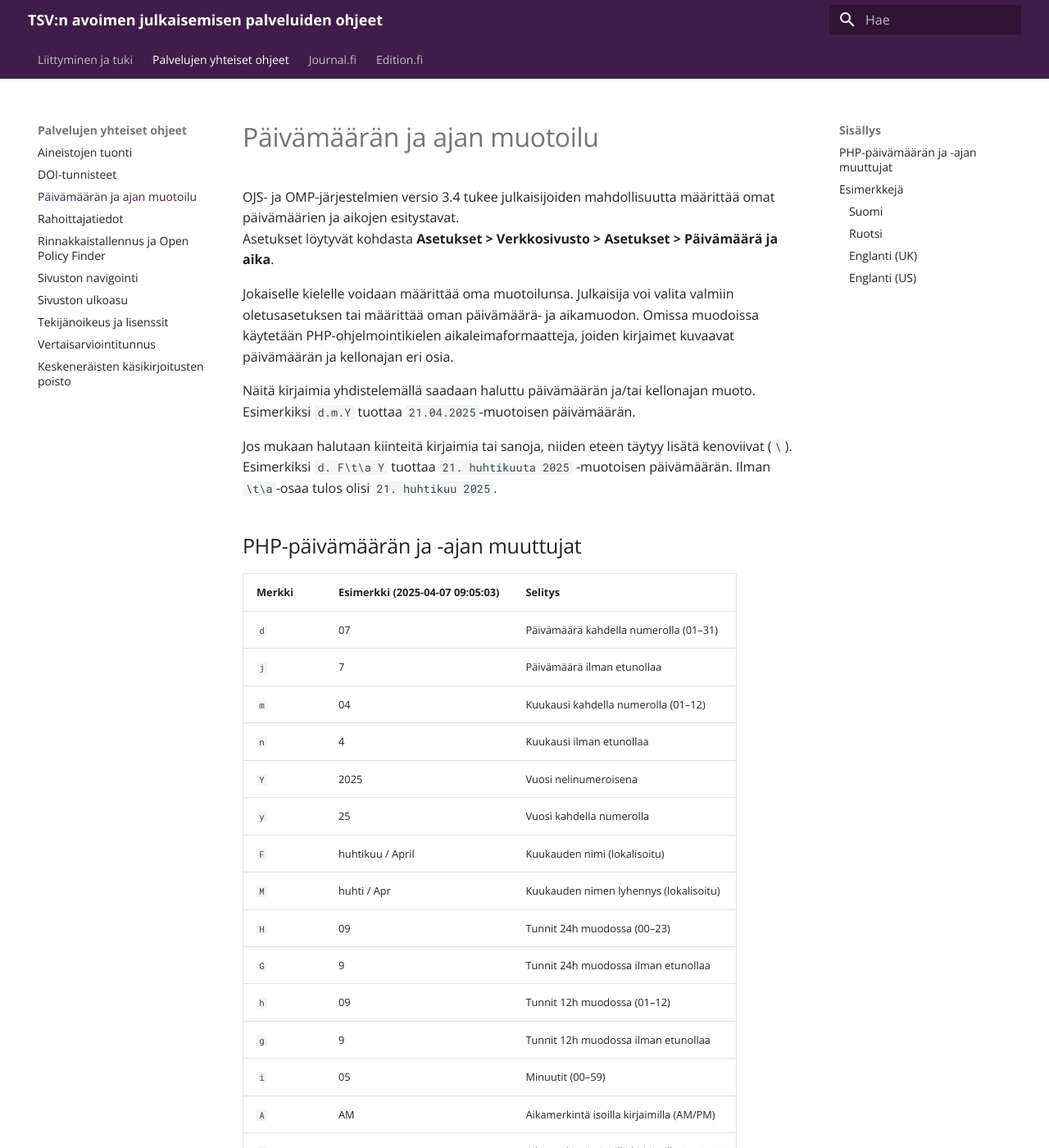
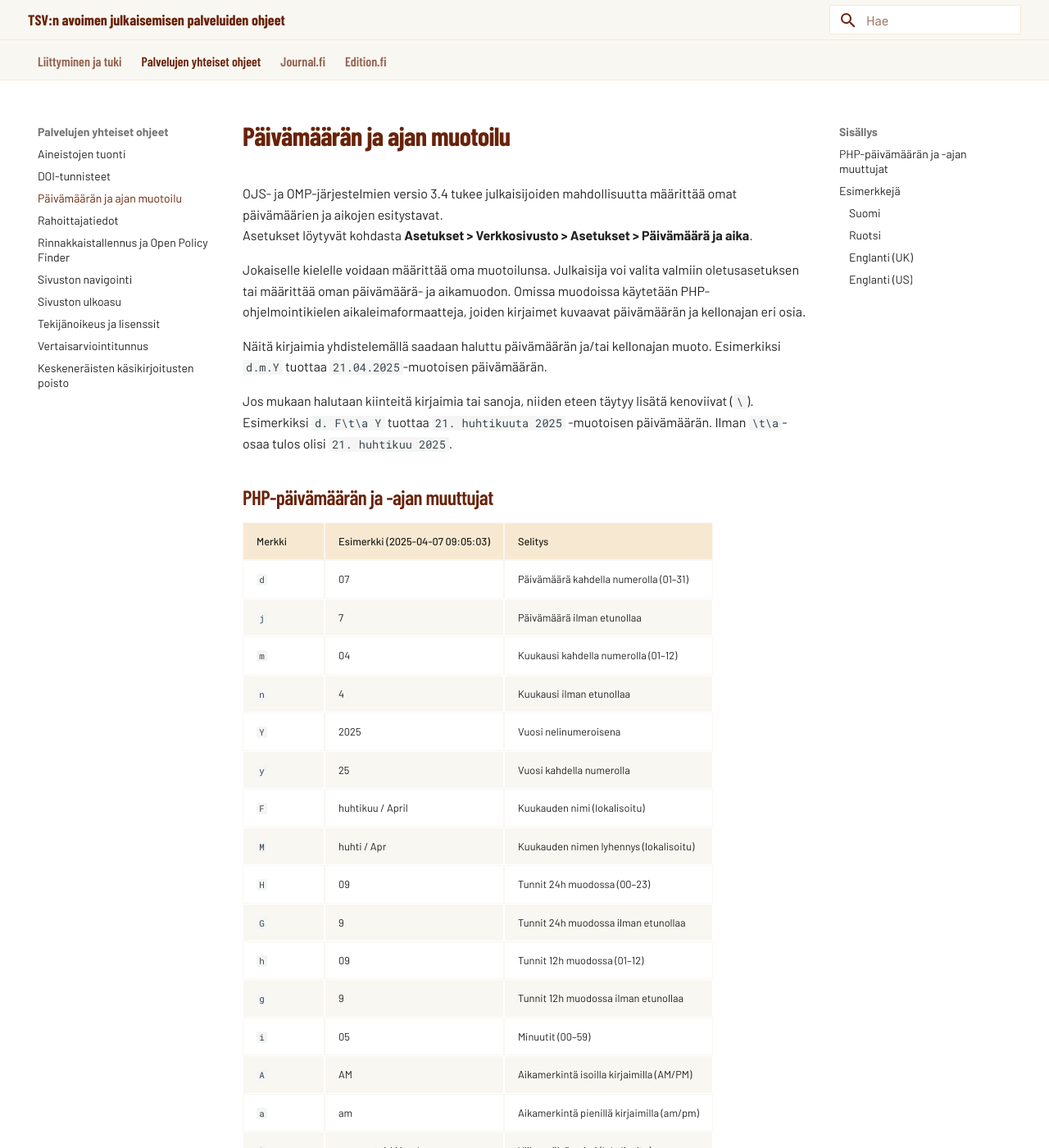
Before and after one commit to tsv-fi/avoimen-julkaisemisen-palveluiden-ohjeet, an MkDocs documentation site: the page built from docs/yleiset/aikaleimat.md, in a window 1280 px wide and 1400 px high. Shown: the whole window at 82% size. Built offline with MkDocs 1.6.1 and Material for MkDocs 9.7.7, drawn with Linux system fonts in a browser that asks for light colours; some web fonts are replaced.

Commit message:
uusi graafinen ilme

```diff
--- a/docs/stylesheets/extra.css
+++ b/docs/stylesheets/extra.css
@@ -1,20 +1,66 @@
-/* TSV:n väriteema, poimittu nykyisen Docsify-sivuston index.html:stä
-   (--theme-color / --sidebar-background: #401c4a) */
+/* TSV:n visuaalinen ilme, poimittu tsv.fi-sivuston tyyleistä (2026).
+   Leipäteksti: Barlow (ladataan mkdocs.yml:n theme.font-asetuksella),
+   otsikot: Barlow Condensed, sitaatit: Labrada. */
+@import url("https://fonts.googleapis.com/css2?family=Barlow:wght@500;600&family=Barlow+Condensed:wght@600;700&family=Labrada:wght@400&display=swap");
+
 :root {
-  --md-primary-fg-color: #401c4a;
-  --md-primary-fg-color--light: #6a3f75;
-  --md-primary-fg-color--dark: #2b0f33;
-  --md-accent-fg-color: #401c4a;
-  --md-accent-fg-color--transparent: #401c4a1a;
+  --tsv-rust: #69230a;
+  --tsv-rust-dark: #4f1a07;
+  --tsv-cream: #f9f7f2;
+  --tsv-beige: #f7e9d1;
+  --tsv-ochre: #cc990c;
+  --tsv-stone: #eceae2;
+  --tsv-text: #181818;
+
+  --md-primary-fg-color: var(--tsv-rust);
+  --md-primary-fg-color--light: #8a3a1c;
+  --md-primary-fg-color--dark: var(--tsv-rust-dark);
+  --md-primary-bg-color: var(--tsv-cream);
+  --md-accent-fg-color: var(--tsv-rust);
+  --md-accent-fg-color--transparent: #69230a1a;
+
+  --md-default-fg-color: var(--tsv-text);
+  --md-typeset-color: var(--tsv-text);
+  --md-typeset-a-color: var(--tsv-rust);
+
+  --md-footer-bg-color: var(--tsv-rust);
+  --md-footer-bg-color--dark: var(--tsv-rust-dark);
+  --md-footer-fg-color: var(--tsv-cream);
+
+  --tsv-heading-font: "Barlow Condensed", "Arial Narrow", Helvetica, Arial, sans-serif;
 }
 
-/* Otsikkofontti, kuten nykyisessä sivustossa (Oswald) */
+/* Ylätunniste ja välilehdet: kermanvärinen tausta, ruosteenruskea teksti kuten tsv.fi:ssä */
 .md-header,
-.md-nav,
-h1, h2, h3, h4 {
-  font-family: "Oswald", "Open Sans", sans-serif;
+.md-tabs,
+.md-nav--primary .md-nav__title[for=__drawer] {
+  --md-primary-fg-color: var(--tsv-cream);
+  --md-primary-bg-color: var(--tsv-rust);
+  --md-primary-bg-color--light: #69230ab3;
+  --md-accent-fg-color: var(--tsv-rust);
+  background-color: var(--tsv-cream);
+  color: var(--tsv-rust);
 }
-
+.md-header {
+  border-bottom: 1px solid var(--tsv-beige);
+}
+.md-header--shadow {
+  box-shadow: none;
+}
+.md-tabs {
+  border-bottom: 1px solid var(--tsv-beige);
+}
+.md-header__title,
+.md-tabs__link {
+  font-family: var(--tsv-heading-font);
+  font-weight: 600;
+}
+.md-tabs__link {
+  font-size: .8rem;
+}
+.md-nav__title .md-nav__button.md-logo img {
+  height: 2rem;
+}
 
 .md-header__button.md-logo {
   display: none;
@@ -22,3 +68,78 @@ h1, h2, h3, h4 {
 [dir=ltr] .md-header__title {
   margin-left: 0;
 }
+@media screen and (min-width: 60em) {
+  .md-search__form,
+  .md-search__input {
+    background-color: #fff;
+  }
+  .md-search__form {
+    border: 1px solid var(--tsv-beige);
+  }
+}
+
+/* Otsikot */
+.md-typeset h1,
+.md-typeset h2,
+.md-typeset h3,
+.md-typeset h4 {
+  color: var(--tsv-rust);
+  font-family: var(--tsv-heading-font);
+  letter-spacing: -0.02em;
+  line-height: 1.1;
+}
+.md-typeset h1 {
+  font-weight: 700;
+}
+.md-typeset h2,
+.md-typeset h3,
+.md-typeset h4 {
+  font-weight: 600;
+}
+
+/* Linkit: alleviivaus, hover-tilassa katkoviiva */
+.md-typeset a {
+  text-decoration: underline;
+  text-decoration-thickness: 1px;
+  text-underline-offset: .085em;
+}
+.md-typeset a:hover,
+.md-typeset a:focus {
+  text-decoration-style: dashed;
+}
+.md-typeset .headerlink {
+  text-decoration: none;
+}
+
+/* Sitaatit */
+.md-typeset blockquote {
+  border-left-color: var(--tsv-ochre);
+  color: var(--tsv-rust);
+  font-family: "Labrada", Georgia, "Times New Roman", serif;
+}
+
+/* Taulukot */
+.md-typeset table:not([class]) {
+  border: none;
+}
+.md-typeset table:not([class]) th {
+  background-color: var(--tsv-beige);
+  font-weight: 500;
+}
+.md-typeset table:not([class]) td,
+.md-typeset table:not([class]) th {
+  border: 1px solid var(--tsv-cream);
+}
+.md-typeset table:not([class]) tbody tr:nth-child(even) td {
+  background-color: var(--tsv-cream);
+  border-color: #fff;
+}
+.md-typeset table:not([class]) tbody tr:hover {
+  background-color: var(--tsv-stone);
+  box-shadow: none;
+}
+
+/* Alatunniste */
+.md-footer-meta {
+  background-color: var(--tsv-rust-dark);
+}
--- a/mkdocs.yml
+++ b/mkdocs.yml
@@ -9,14 +9,14 @@ docs_dir: docs
 theme:
   name: material
   language: fi
-  logo: _media/logo-tsv-white.png
-  favicon: _media/logo-tsv.png
+  logo: _media/logo-tsv.svg
+  favicon: _media/favicon-tsv.svg
   palette:
     - scheme: default
       primary: custom
       accent: custom
   font:
-    text: Open Sans
+    text: Barlow
     code: Roboto Mono
   features:
     - navigation.tabs        # päänavigaatio ylös, kuten Docsifyn sivupalkin pääotsikot
```
Also changed, not shown: docs/_media/favicon-tsv.svg (added), docs/_media/logo-tsv.svg (added).
